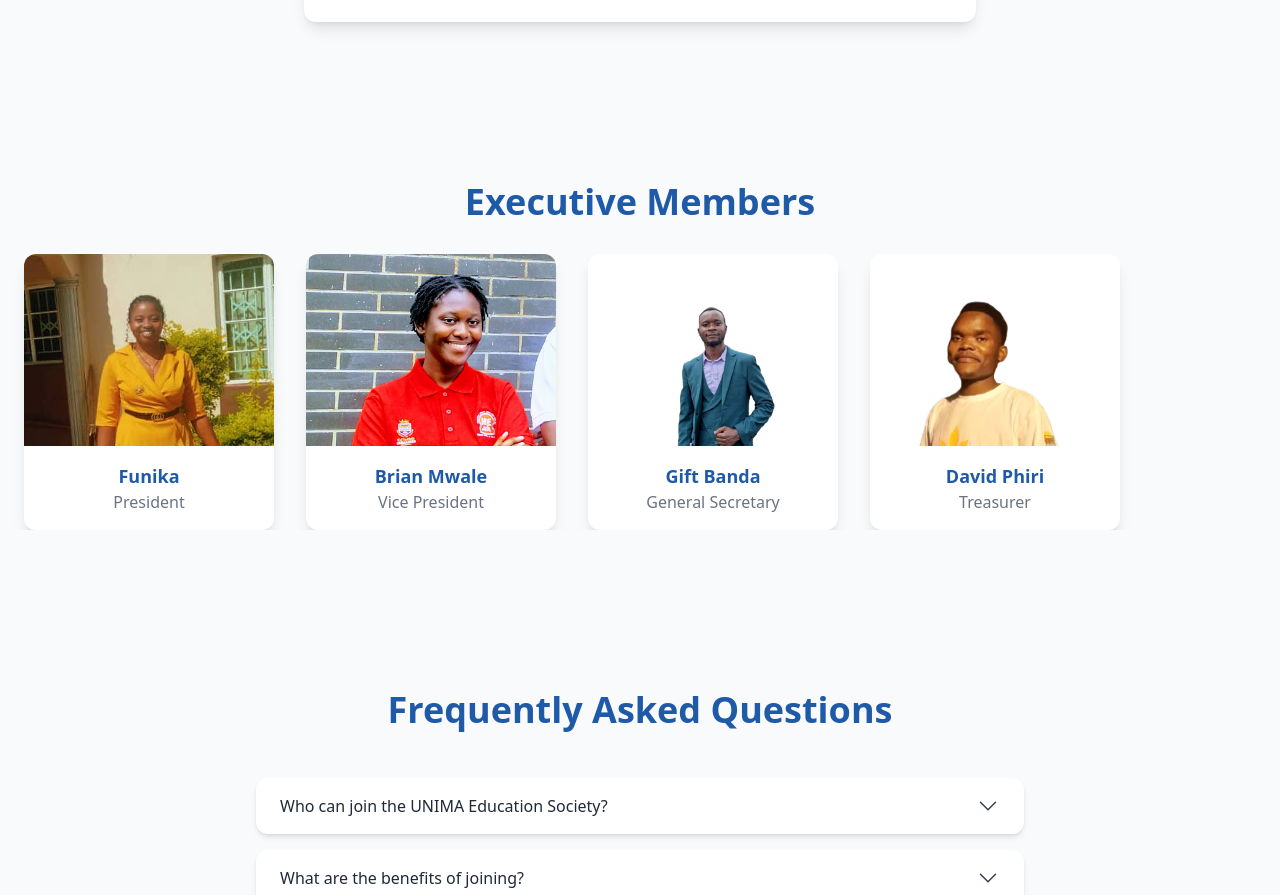
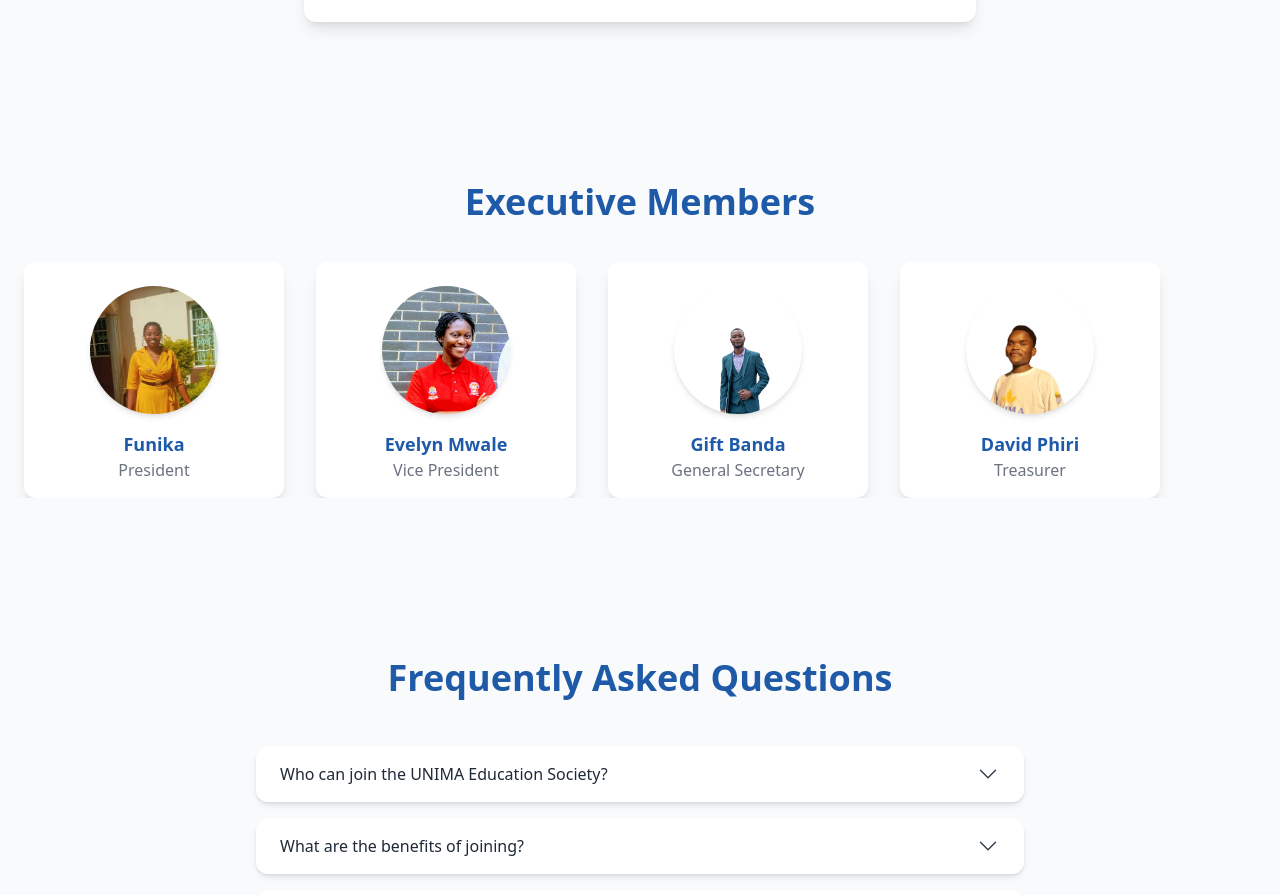
Before and after one commit to smasauko/unima-edu-society, a React (Vite) app: page / in a window 1280 px wide. Shown: the part 2258-3153 px from the top of the page. Built offline with nearby package versions, Linux system fonts and the light colour scheme.

Commit message:
fix: correct Vice President name and improve layout in ExecutiveMembers component

```diff
--- a/src/components/ExecutiveMembers.jsx
+++ b/src/components/ExecutiveMembers.jsx
@@ -6,24 +6,20 @@
 
 const members = [
   { name: "Funika", position: "President", photo: member1 },
-  { name: "Brian Mwale", position: "Vice President", photo: member2 },
+  { name: "Evelyn Mwale", position: "Vice President", photo: member2 },
   { name: "Gift Banda", position: "General Secretary", photo: member3 },
   { name: "David Phiri", position: "Treasurer", photo: member4 },
-  // Add more if needed
 ]
 
 export default function ExecutiveMembers() {
   return (
-    <section
-      id="executives"
-      className="py-20 bg-gray-50 relative z-10"
-    >
-      <h2 className="text-3xl md:text-4xl font-bold text-primary mb-8 text-center">
+    <section id="executives" className="py-20 bg-gray-50">
+      <h2 className="text-3xl md:text-4xl font-bold text-primary mb-10 text-center">
         Executive Members
       </h2>
 
-      {/* Scrollable Container */}
-      <div className="overflow-x-auto scrollbar-hide px-6">
+      {/* Horizontal Scroll */}
+      <div className="overflow-x-auto px-6">
         <div className="flex gap-6 md:gap-8">
           {members.map((member, index) => (
             <motion.div
@@ -32,18 +28,24 @@
               whileInView={{ opacity: 1, y: 0 }}
               viewport={{ once: true }}
               transition={{ duration: 0.6, delay: index * 0.2 }}
-              className="min-w-[200px] md:min-w-[250px] bg-white rounded-xl shadow-lg overflow-hidden flex-shrink-0"
+              className="min-w-[220px] md:min-w-[260px] bg-white rounded-xl shadow-lg flex-shrink-0"
             >
-              <img
-                src={member.photo}
-                alt={member.name}
-                className="w-full h-48 object-cover"
-              />
+              {/* Clean Circular Image */}
+              <div className="flex justify-center pt-6">
+                <img
+                  src={member.photo}
+                  alt={member.name}
+                  className="w-32 h-32 rounded-full object-cover shadow-md"
+                />
+              </div>
+
               <div className="p-4 text-center">
                 <h3 className="text-lg font-semibold text-primary">
                   {member.name}
                 </h3>
-                <p className="text-gray-500">{member.position}</p>
+                <p className="text-gray-500">
+                  {member.position}
+                </p>
               </div>
             </motion.div>
           ))}
```
